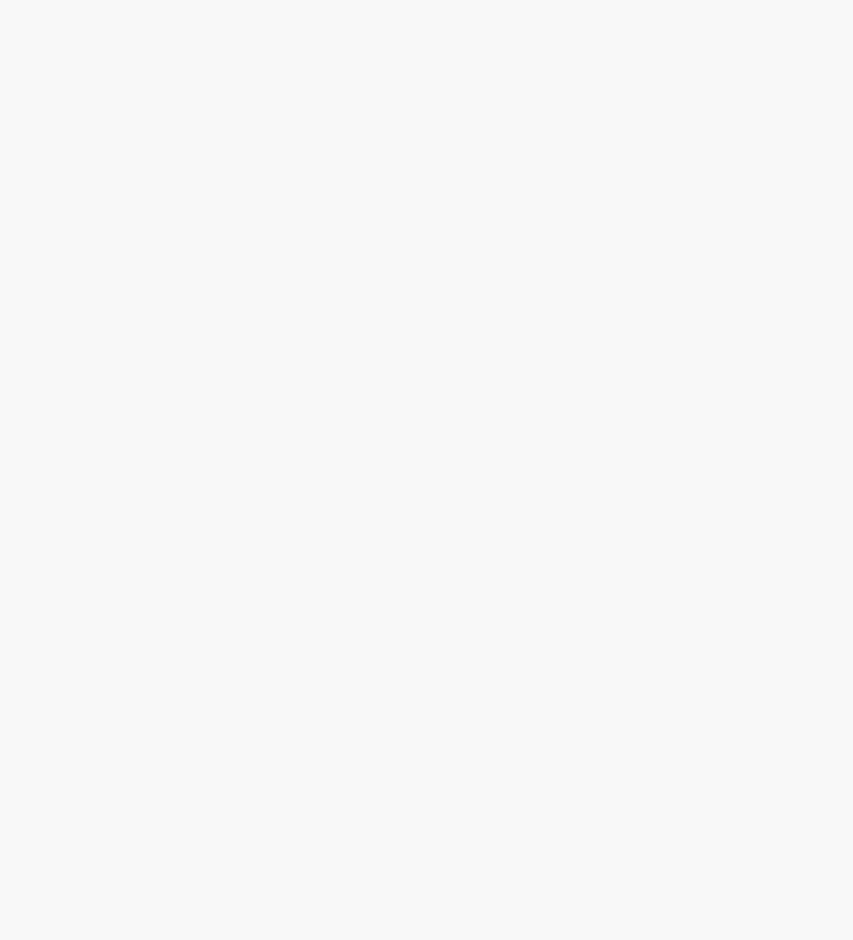
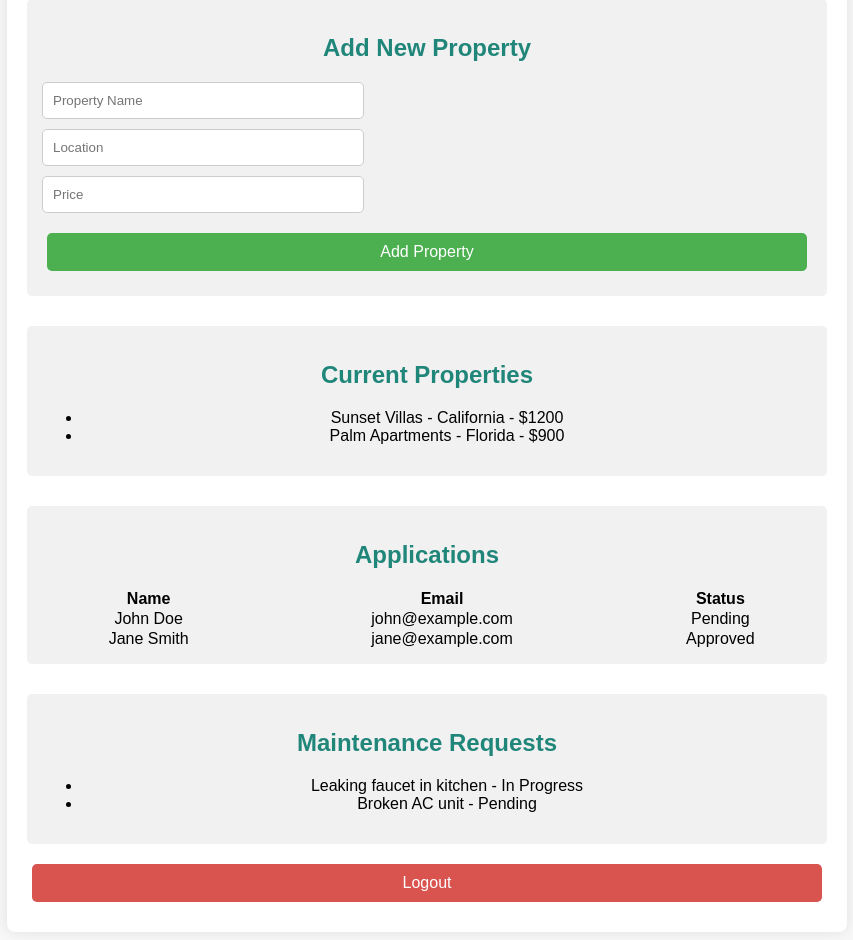
Before and after one commit to ashafer98/rentalapp, a React (Create React App) app in the folder frontEnd/: page /admin-dashboard in a window 1280 px wide. Shown: the part 460-1400 px from the top of the page, without its empty margins (213-1066 px from the left). Before the commit the page ends 800 px from the top, so only its background shows below. Built offline with nearby package versions, Linux system fonts and the light colour scheme.

Commit message:
added admin dash items

```diff
--- a/frontEnd/src/components/Dashboards/AdminDashboard.js
+++ b/frontEnd/src/components/Dashboards/AdminDashboard.js
@@ -1,23 +1,198 @@
-import React from 'react';
+import React, { useEffect, useState } from 'react';
+import { useNavigate } from 'react-router-dom';
+
+// Mock data to simulate API responses
+const mockAdmin = {
+  firstName: 'Admin',
+  lastName: 'User',
+  email: 'admin@example.com',
+};
+
+const mockApplications = [
+  { firstName: 'John', lastName: 'Doe', email: 'john@example.com', status: 'Pending' },
+  { firstName: 'Jane', lastName: 'Smith', email: 'jane@example.com', status: 'Approved' },
+];
+
+const mockProperties = [
+  { name: 'Sunset Villas', location: 'California', price: 1200 },
+  { name: 'Palm Apartments', location: 'Florida', price: 900 },
+];
+
+const mockTenants = [
+  { firstName: 'Alice', lastName: 'Johnson', email: 'alice@example.com' },
+  { firstName: 'Bob', lastName: 'Williams', email: 'bob@example.com' },
+];
+
+const mockMaintenanceRequests = [
+  { description: 'Leaking faucet in kitchen', status: 'In Progress' },
+  { description: 'Broken AC unit', status: 'Pending' },
+];
 
 const AdminDashboard = () => {
+  const navigate = useNavigate();
+  const [admin, setAdmin] = useState(null);
+  const [applications, setApplications] = useState([]);
+  const [properties, setProperties] = useState([]);
+  const [tenants, setTenants] = useState([]);
+  const [maintenanceRequests, setMaintenanceRequests] = useState([]);
+  const [newProperty, setNewProperty] = useState({ name: '', location: '', price: '' });
+
+  useEffect(() => {
+    // Simulate API calls using mock data
+    setAdmin(mockAdmin);
+    setApplications(mockApplications);
+    setProperties(mockProperties);
+    setTenants(mockTenants);
+    setMaintenanceRequests(mockMaintenanceRequests);
+  }, []);
+
+  const handleAddProperty = (e) => {
+    e.preventDefault();
+    const addedProperty = { ...newProperty };
+    setProperties([...properties, addedProperty]); // Add to mock properties
+    setNewProperty({ name: '', location: '', price: '' }); // Reset form
+  };
+
   return (
     <div style={styles.container}>
-      <h1>Hello, Admin!</h1>
-      <p>Welcome to the Admin Dashboard.</p>
+      <h1>Admin Dashboard</h1>
+
+      <section style={styles.section}>
+        <h2>Overview</h2>
+        <p>Total Properties: {properties.length}</p>
+        <p>Total Tenants: {tenants.length}</p>
+        <p>Pending Applications: {applications.filter(app => app.status === 'Pending').length}</p>
+      </section>
+
+      <section style={styles.section}>
+        <h2>Add New Property</h2>
+        <form onSubmit={handleAddProperty} style={styles.form}>
+          <input
+            type="text"
+            placeholder="Property Name"
+            value={newProperty.name}
+            onChange={(e) => setNewProperty({ ...newProperty, name: e.target.value })}
+            required
+            style={styles.input}
+          />
+          <input
+            type="text"
+            placeholder="Location"
+            value={newProperty.location}
+            onChange={(e) => setNewProperty({ ...newProperty, location: e.target.value })}
+            required
+            style={styles.input}
+          />
+          <input
+            type="number"
+            placeholder="Price"
+            value={newProperty.price}
+            onChange={(e) => setNewProperty({ ...newProperty, price: e.target.value })}
+            required
+            style={styles.input}
+          />
+          <button type="submit" style={styles.button}>Add Property</button>
+        </form>
+      </section>
+
+      <section style={styles.section}>
+        <h2>Current Properties</h2>
+        <ul>
+          {properties.map((property, index) => (
+            <li key={index}>{property.name} - {property.location} - ${property.price}</li>
+          ))}
+        </ul>
+      </section>
+
+      <section style={styles.section}>
+        <h2>Applications</h2>
+        <table style={styles.table}>
+          <thead>
+            <tr>
+              <th>Name</th>
+              <th>Email</th>
+              <th>Status</th>
+            </tr>
+          </thead>
+          <tbody>
+            {applications.map((app, index) => (
+              <tr key={index}>
+                <td>{app.firstName} {app.lastName}</td>
+                <td>{app.email}</td>
+                <td>{app.status}</td>
+              </tr>
+            ))}
+          </tbody>
+        </table>
+      </section>
+
+      <section style={styles.section}>
+        <h2>Maintenance Requests</h2>
+        <ul>
+          {maintenanceRequests.map((req, index) => (
+            <li key={index}>{req.description} - {req.status}</li>
+          ))}
+        </ul>
+      </section>
+
+      <button
+        onClick={() => {
+          localStorage.removeItem('token');
+          navigate('/');
+        }}
+        style={styles.logoutButton}
+      >
+        Logout
+      </button>
     </div>
   );
 };
 
 const styles = {
   container: {
-    maxWidth: '600px',
-    margin: '100px auto',
-    padding: '30px',
+    maxWidth: '800px',
+    margin: '50px auto',
+    padding: '20px',
     textAlign: 'center',
-    boxShadow: '0 0 10px rgba(0, 0, 0, 0.1)',
     borderRadius: '8px',
+    boxShadow: '0 0 15px rgba(0, 0, 0, 0.1)',
     backgroundColor: '#fff',
+  },
+  section: {
+    marginTop: '30px',
+    padding: '15px',
+    borderRadius: '5px',
+    backgroundColor: '#f1f1f1',
+  },
+  form: {
+    display: 'flex',
+    flexDirection: 'column',
+    gap: '10px',
+  },
+  input: {
+    padding: '10px',
+    borderRadius: '5px',
+    border: '1px solid #ccc',
+  },
+  button: {
+    padding: '10px',
+    backgroundColor: '#4CAF50',
+    color: '#fff',
+    border: 'none',
+    cursor: 'pointer',
+  },
+  table: {
+    width: '100%',
+    borderCollapse: 'collapse',
+    marginTop: '10px',
+  },
+  logoutButton: {
+    marginTop: '20px',
+    backgroundColor: '#d9534f',
+    color: '#fff',
+    padding: '10px 20px',
+    border: 'none',
+    cursor: 'pointer',
   },
 };
 
--- a/frontEnd/src/components/Dashboards/UserDashboard.js
+++ b/frontEnd/src/components/Dashboards/UserDashboard.js
@@ -1,10 +1,105 @@
-import React from 'react';
+import React, { useEffect, useState } from 'react';
+import { useNavigate } from 'react-router-dom';
 
 const UserDashboard = () => {
+  const navigate = useNavigate();
+  const [user, setUser] = useState(null);
+  const [error, setError] = useState(null);
+  const [isLoading, setIsLoading] = useState(true);
+
+  const fetchUserDetails = async (token) => {
+    try {
+      const response = await fetch('http://localhost:8000/api/user', {
+        method: 'GET',
+        headers: {
+          Authorization: `Bearer ${token}`,
+          'Content-Type': 'application/json',
+        },
+      });
+
+      if (!response.ok) throw new Error('Failed to fetch user details.');
+
+      const data = await response.json();
+      setUser(data);
+      setError(null);
+    } catch (err) {
+      setError(err.message);
+      localStorage.removeItem('token');
+      navigate('/');
+    } finally {
+      setIsLoading(false);
+    }
+  };
+
+  useEffect(() => {
+    const token = localStorage.getItem('token');
+    if (!token) {
+      navigate('/');
+    } else {
+      fetchUserDetails(token);
+    }
+  }, [navigate]);
+
+  if (isLoading) return <p>Loading user details...</p>;
+
   return (
     <div style={styles.container}>
-      <h1>Hello, User!</h1>
-      <p>Welcome to your Dashboard.</p>
+      <h1>User Dashboard</h1>
+      {error && <p style={styles.error}>{error}</p>}
+      {user ? (
+        <>
+          <div style={styles.details}>
+            <h2>User Details:</h2>
+            <p><strong>Name:</strong> {user.firstName} {user.lastName}</p>
+            <p><strong>Email:</strong> {user.email}</p>
+            <p><strong>Background Check:</strong> {user.backgroundCheck ? 'Completed' : 'Pending'}</p>
+          </div>
+
+          <section style={styles.section}>
+            <h2>Lease Agreement</h2>
+            {user.leaseAgreement ? (
+              <a href={user.leaseAgreement} target="_blank" rel="noopener noreferrer">
+                View Lease Agreement
+              </a>
+            ) : (
+              <p>No lease agreement available.</p>
+            )}
+          </section>
+
+          <section style={styles.section}>
+            <h2>Payments</h2>
+            <button
+              style={styles.paymentButton}
+              onClick={() => alert('Payment Process Started')}
+            >
+              Make a Payment
+            </button>
+            <h3>Payment History</h3>
+            {user.paymentHistory && user.paymentHistory.length > 0 ? (
+              <ul>
+                {user.paymentHistory.map((payment, index) => (
+                  <li key={index}>
+                    <strong>Date:</strong> {payment.date} - <strong>Amount:</strong> ${payment.amount}
+                  </li>
+                ))}
+              </ul>
+            ) : (
+              <p>No payment history available.</p>
+            )}
+          </section>
+        </>
+      ) : (
+        <p>No user details available.</p>
+      )}
+      <button
+        onClick={() => {
+          localStorage.removeItem('token');
+          navigate('/');
+        }}
+        style={styles.logoutButton}
+      >
+        Logout
+      </button>
     </div>
   );
 };
@@ -12,12 +107,45 @@ const UserDashboard = () => {
 const styles = {
   container: {
     maxWidth: '600px',
-    margin: '100px auto',
-    padding: '30px',
+    margin: '50px auto',
+    padding: '20px',
     textAlign: 'center',
-    boxShadow: '0 0 10px rgba(0, 0, 0, 0.1)',
     borderRadius: '8px',
+    boxShadow: '0 0 15px rgba(0, 0, 0, 0.1)',
     backgroundColor: '#fff',
+  },
+  details: {
+    textAlign: 'left',
+    marginTop: '20px',
+  },
+  section: {
+    marginTop: '30px',
+    padding: '15px',
+    borderRadius: '5px',
+    backgroundColor: '#f1f1f1',
+    textAlign: 'left',
+  },
+  error: {
+    color: 'red',
+    marginBottom: '15px',
+  },
+  paymentButton: {
+    margin: '10px 0',
+    padding: '10px 20px',
+    backgroundColor: '#4CAF50',
+    color: '#fff',
+    border: 'none',
+    borderRadius: '5px',
+    cursor: 'pointer',
+  },
+  logoutButton: {
+    marginTop: '20px',
+    padding: '10px 15px',
+    backgroundColor: '#d9534f',
+    color: 'white',
+    border: 'none',
+    borderRadius: '5px',
+    cursor: 'pointer',
   },
 };
 
```
